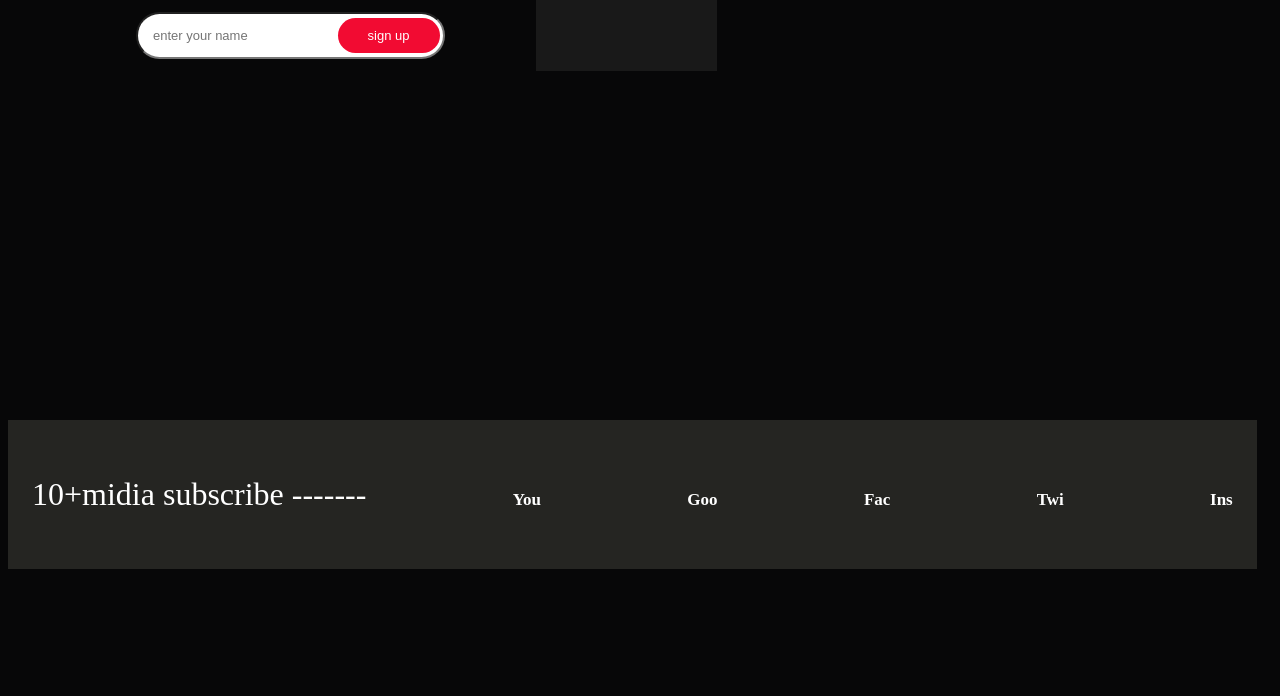
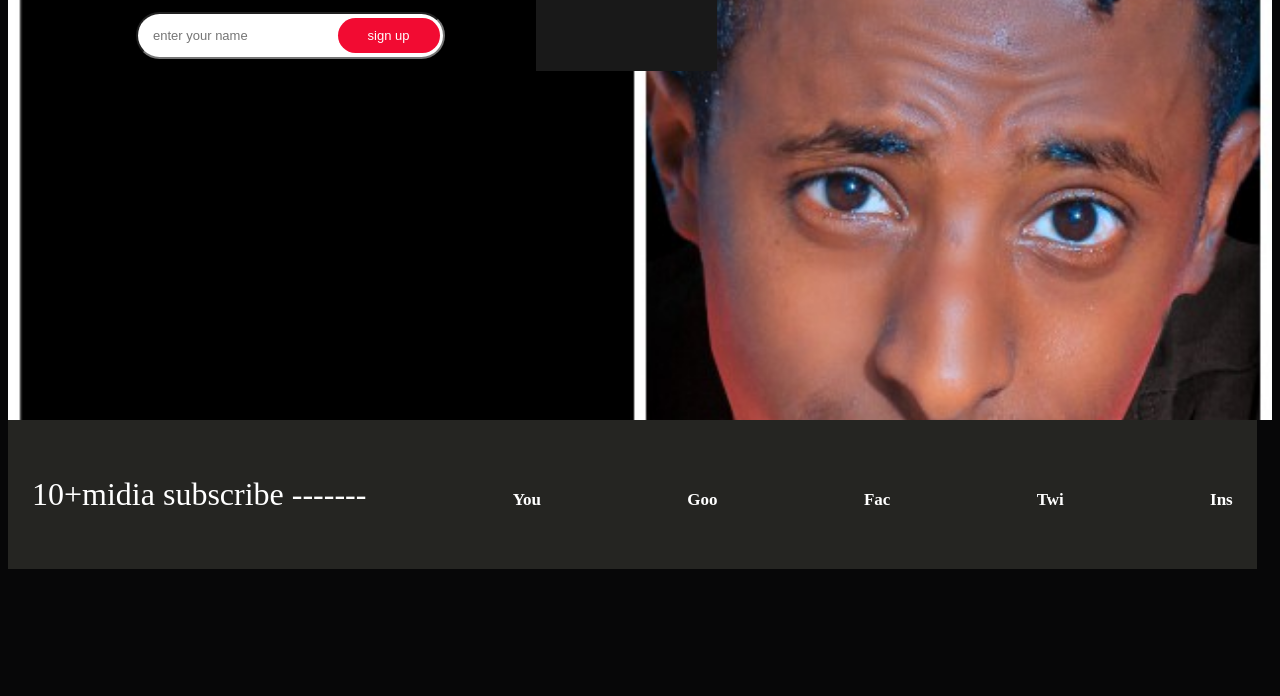
Before and after one commit to y-gost/brana, a plain HTML site: page index.html in a window 1280 px wide. Shown: the part 396-1092 px from the top of the page. Drawn offline with Linux system fonts and the light colour scheme; the site is published under a folder, as on GitHub Pages, so addresses that start at the root find nothing.

Commit message:
change imag slashi

```diff
--- a/style.css
+++ b/style.css
@@ -67,7 +67,7 @@ header {
   width: var(--width);
   height: 450px;
 
-  background-image: url(/PicsArt_01-18-12.57.15.jpg);
+  background-image: url(PicsArt_01-18-12.57.15.jpg);
   background-size: cover;
   background-repeat: no-repeat;
 }
```
